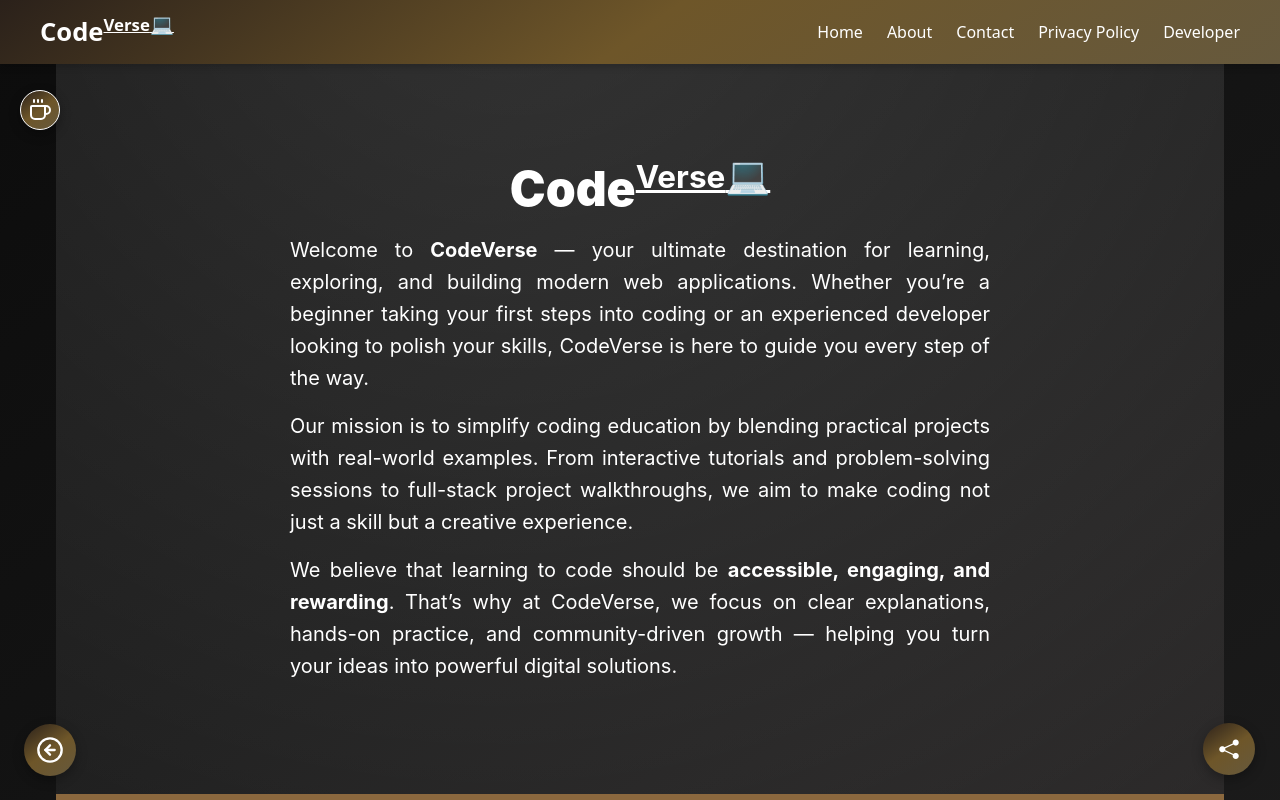
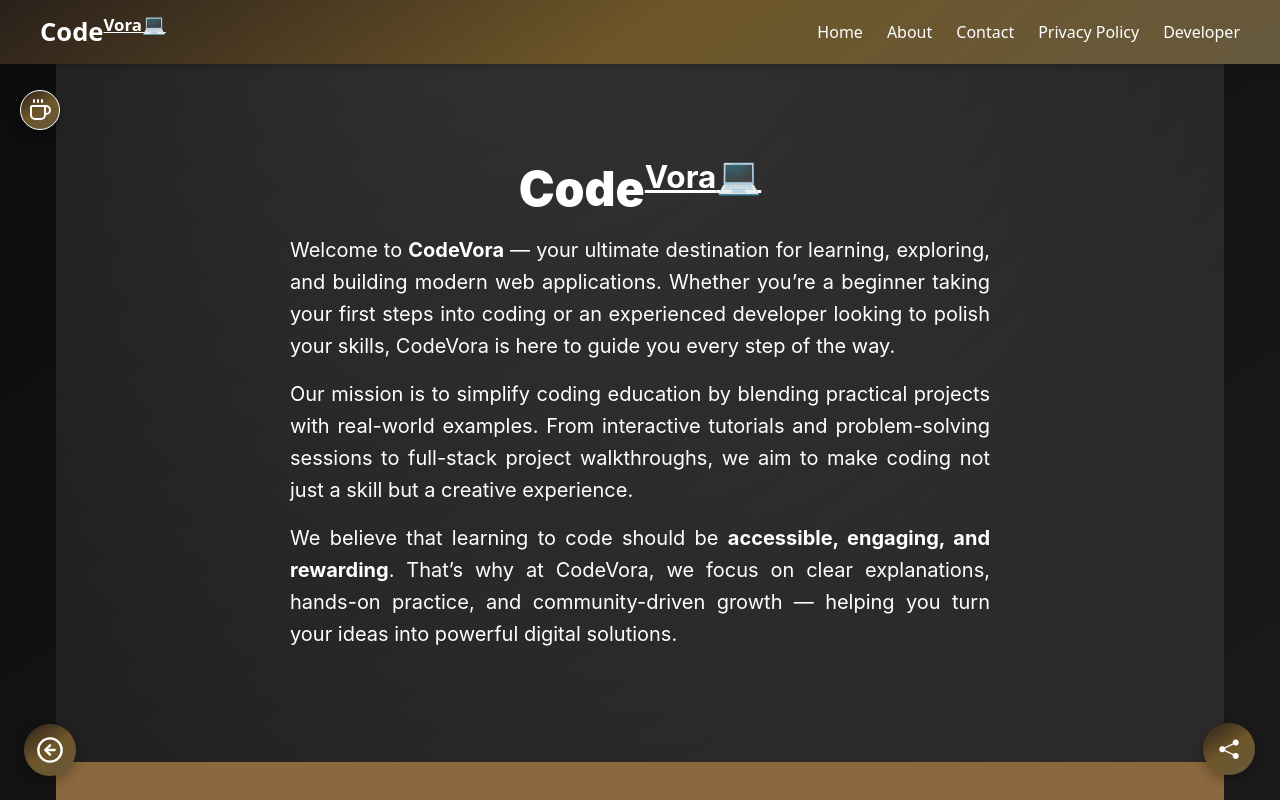
Before and after one commit to Sujan-Rai-426/Blog_CodeVerse, a React (Vite) app in the folder Frontend/: page /About in a window 1280 px wide. Shown: the top 800 px of the page. Built offline with nearby package versions, Linux system fonts and the light colour scheme.

Commit message:
Rename CodeVerse to CodeVora

```diff
--- a/Frontend/index.html
+++ b/Frontend/index.html
@@ -3,46 +3,46 @@
   <head>
     <meta charset="UTF-8" />
 
-    <!-- CodeVerse favicon -->
-    <link rel="shortcut icon" href="CodeVerse_Favicon.ico" type="image/x-icon">
+    <!-- CodeVora favicon -->
+    <link rel="shortcut icon" href="CodeVora_Favicon.png" type="image/x-icon">
 
     <meta name="viewport" content="width=device-width, initial-scale=1.0" />
 
     <!-- ✅ Basic SEO Meta Tags -->
-    <meta name="title" content="CodeVerse💻 | Frontend Designs, Backend Guides & Complete Source Codes">
-    <meta name="description" content="CodeVerse💻 — Explore amazing frontend components, backend guides, and full projects with complete code examples for developers.">
-    <meta name="keywords" content="CodeVerse, frontend designs, source code, web development, HTML CSS JS, React components, backend tutorials, free code, codeverse vercel, codeverse blog, web dev">
+    <meta name="title" content="CodeVora | Frontend Designs, Backend Guides & Complete Source Codes">
+    <meta name="description" content="CodeVora — Explore amazing frontend components, backend guides, and full projects with complete code examples for developers.">
+    <meta name="keywords" content="CodeVora, frontend designs, source code, web development, HTML CSS JS, React components, backend tutorials, free code, codeVora vercel, codeVora blog, web dev">
     <meta name="robots" content="index, follow">
-    <meta name="author" content="CodeVerse Team">
-    <link rel="canonical" href="https://blog-code-verse.vercel.app/">
+    <meta name="author" content="CodeVora Team">
+    <link rel="canonical" href="https://blog-code-Vora.vercel.app/">
 
     <!-- Open Graph tags for sharing -->
-    <meta property="og:title" content="CodeVerse💻 - Frontend designs and Backend Guide with complete code." />
-    <meta property="og:description" content="CodeVerse💻: Amazing Frontend  components designs with complete code." />
-    <meta property="og:url" content="https://blog-code-verse.vercel.app/" />
-    <meta property="og:image" content="https://blog-code-verse.vercel.app/og-image.png" />
+    <meta property="og:title" content="CodeVora - Frontend designs and Backend Guide with complete code." />
+    <meta property="og:description" content="CodeVora: Amazing Frontend  components designs with complete code." />
+    <meta property="og:url" content="https://blog-code-Vora.vercel.app/" />
+    <meta property="og:image" content="https://blog-code-Vora.vercel.app/og-image.png" />
     <meta property="og:type" content="website" />
 
     <!-- ✅ Twitter Card (for better sharing on X / Twitter) -->
     <meta name="twitter:card" content="summary_large_image" />
-    <meta name="twitter:title" content="CodeVerse💻 - Frontend & Backend with Complete Source Codes" />
-    <meta name="twitter:description" content="Get free frontend designs, backend tutorials, and full source codes on CodeVerse💻. Learn, build, and grow your skills." />
-    <meta name="twitter:image" content="https://blog-code-verse.vercel.app/og-image.png" />
+    <meta name="twitter:title" content="CodeVora - Frontend & Backend with Complete Source Codes" />
+    <meta name="twitter:description" content="Get free frontend designs, backend tutorials, and full source codes on CodeVora. Learn, build, and grow your skills." />
+    <meta name="twitter:image" content="https://blog-code-Vora.vercel.app/og-image.png" />
 
     <!-- ✅ Structured Data (helps Google understand your brand) -->
     <script type="application/ld+json">
       {
         "@context": "https://schema.org",
         "@type": "Organization",
-        "name": "CodeVerse💻",
-        "alternateName": "CodeVerse",
-        "url": "https://blog-code-verse.vercel.app/",
-        "logo": "https://blog-code-verse.vercel.app/CodeVerse_Favicon.ico",
-        "description": "CodeVerse💻 provides free frontend components, backend tutorials, and fullstack examples with complete code.",
+        "name": "CodeVora",
+        "alternateName": "CodeVora",
+        "url": "https://blog-code-Vora.vercel.app/",
+        "logo": "https://blog-code-Vora.vercel.app/CodeVora_Favicon.ico",
+        "description": "CodeVora provides free frontend components, backend tutorials, and fullstack examples with complete code.",
         "sameAs": [
-          "https://github.com/CodeVerse",
-          "https://www.linkedin.com/company/codeverse",
-          "https://twitter.com/codeverse_dev"
+          "https://github.com/CodeVora",
+          "https://www.linkedin.com/company/codeVora",
+          "https://twitter.com/codeVora_dev"
         ]
       }
     </script>
@@ -63,12 +63,12 @@
     <!-- <script async src="https://pagead2.googlesyndication.com/pagead/js/adsbygoogle.js?client=ca-pub-6317483086789968"
      crossorigin="anonymous"></script> -->
 
-    <title>CodeVerse</title>
+    <title>CodeVora</title>
 
     <!-- ✅ Auto-add 💻 emoji dynamically if missing -->
     <script>
       document.addEventListener("DOMContentLoaded", function () {
-        const brand = "CodeVerse";
+        const brand = "CodeVora";
         const emoji = "💻";
         if (!document.title.includes(emoji)) {
           document.title = `${brand}${emoji}`;
--- a/Frontend/src/components/Nav_Bar.jsx
+++ b/Frontend/src/components/Nav_Bar.jsx
@@ -10,7 +10,7 @@ function Nav_Bar() {
     <>
       <nav className="navbar navbar-dark navbar-custom sticky-top d-flex justify-content-between px-3">
         <Link className="navbar-brand fw-bold px-4" to="/">
-          <b>Code</b><sup><u><small>Verse</small>💻</u></sup>
+          <b>Code</b><sup><u><small>Vora</small>💻</u></sup>
         </Link>
 
         <button className="btn btn-outline-light d-lg-none" onClick={toggleSidebar}>
--- a/Frontend/src/pages/About.jsx
+++ b/Frontend/src/pages/About.jsx
@@ -15,14 +15,14 @@ function About() {
                         <span>
                             <b>Code</b>
                             <sup>
-                                <u><small>Verse</small>💻</u>
+                                <u><small>Vora</small>💻</u>
                             </sup>
                         </span>
                     </h1>
                     <p>
-                        Welcome to <strong>CodeVerse</strong> — your ultimate destination for learning, exploring,
+                        Welcome to <strong>CodeVora</strong> — your ultimate destination for learning, exploring,
                         and building modern web applications. Whether you’re a beginner taking your first steps into
-                        coding or an experienced developer looking to polish your skills, CodeVerse is here to guide
+                        coding or an experienced developer looking to polish your skills, CodeVora is here to guide
                         you every step of the way.
                     </p>
                     <p>
@@ -32,7 +32,7 @@ function About() {
                     </p>
                     <p>
                         We believe that learning to code should be <strong>accessible, engaging, and rewarding</strong>.
-                        That’s why at CodeVerse, we focus on clear explanations, hands-on practice, and community-driven
+                        That’s why at CodeVora, we focus on clear explanations, hands-on practice, and community-driven
                         growth — helping you turn your ideas into powerful digital solutions.
                     </p>
                 </div>
--- a/Frontend/src/pages/Home.jsx
+++ b/Frontend/src/pages/Home.jsx
@@ -67,7 +67,7 @@ function Home() {
             <section className="hero">
                 <div className="hero-content">
                     <h1 className="hero-title text-golden">
-                        <b>Code</b><sup><u><small>Verse</small>💻</u></sup>
+                        <b>Code</b><sup><u><small>Vora</small>💻</u></sup>
                     </h1>
                     <p className="hero-subtitle text-gray">
                         Your interactive coding platform — learn, share, and grow your skills in frontend, backend, and beyond.
```
Also changed, not shown: Frontend/public/CodeVora_Favicon.png (added).
